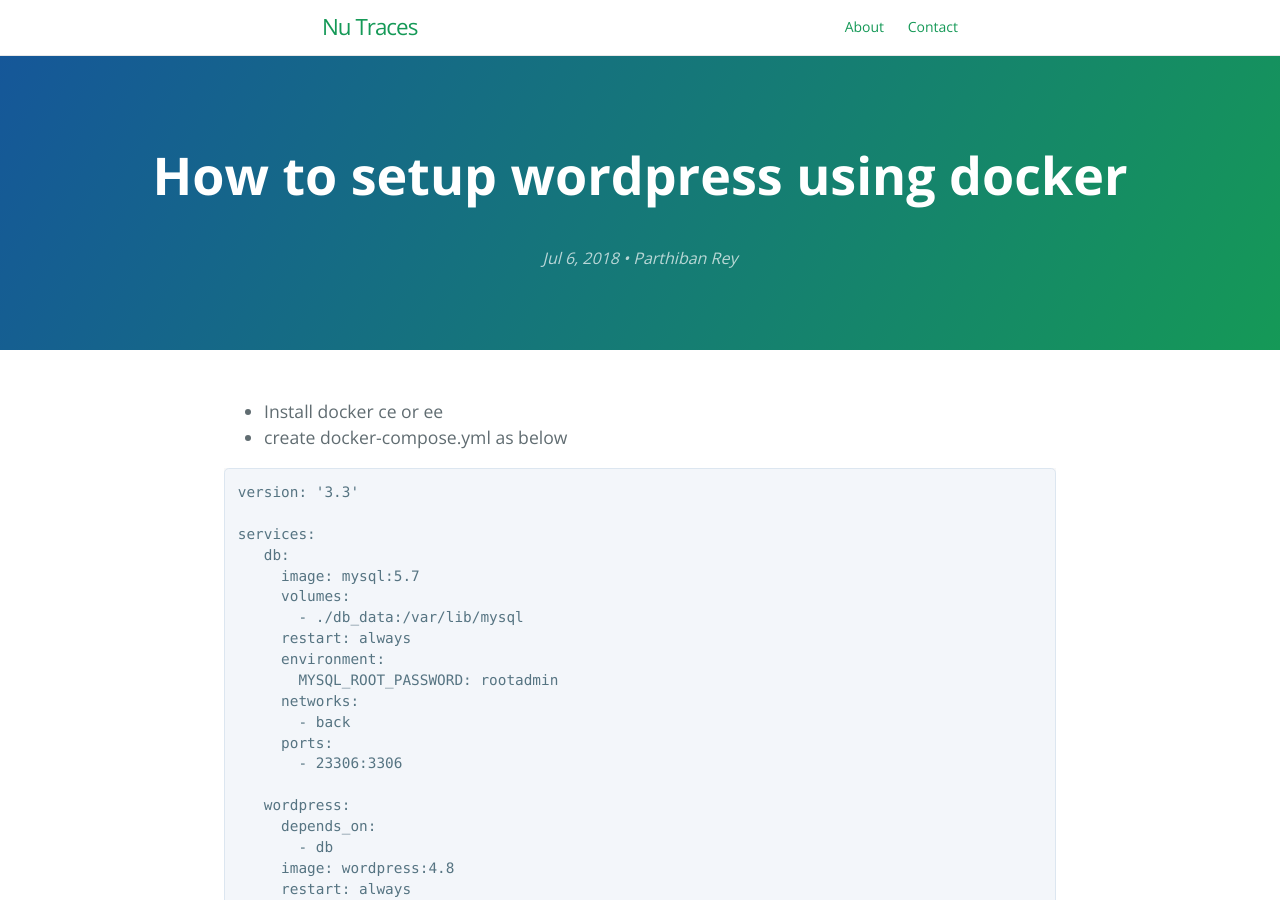
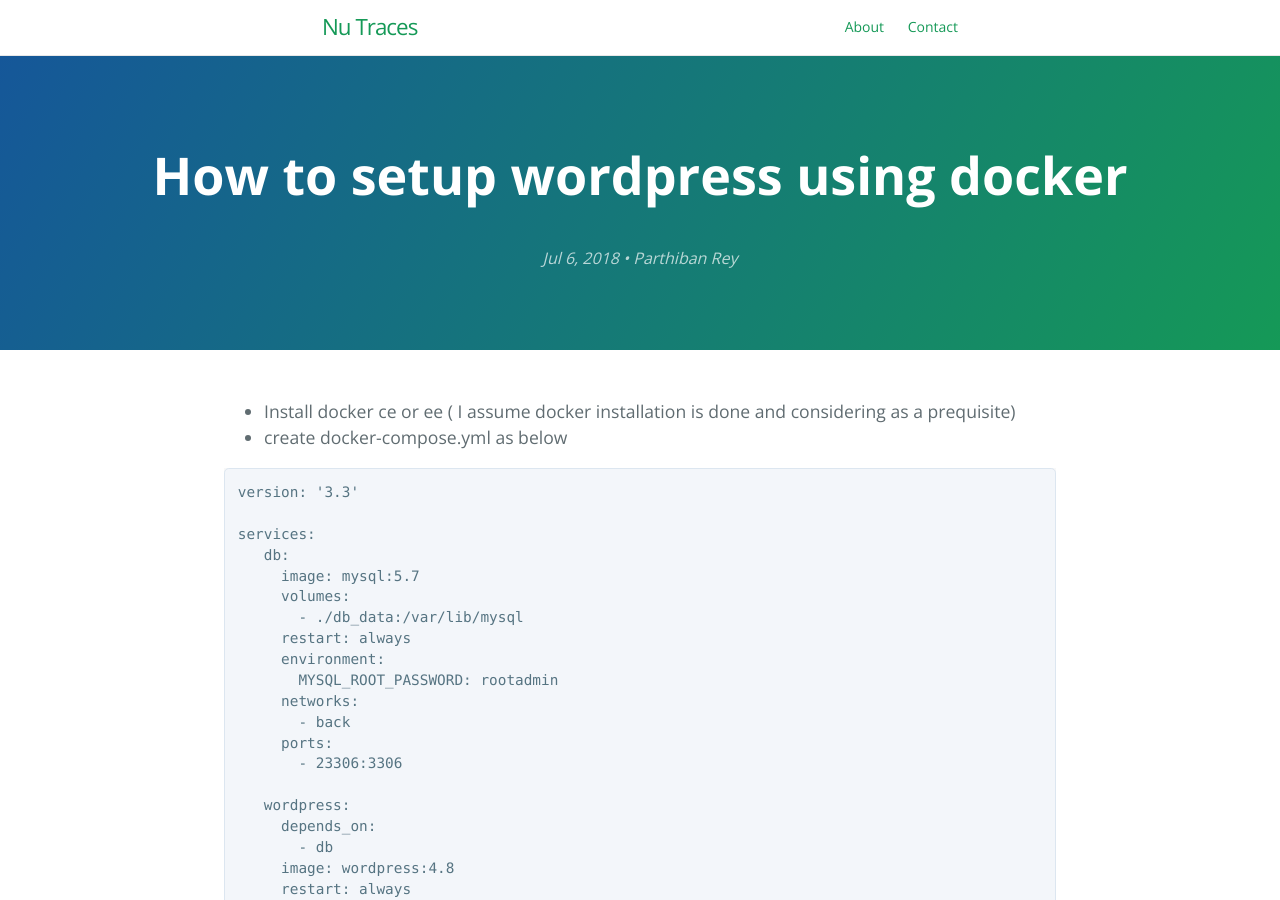
Before and after one commit to nutraces/nutraces.github.io, a Jekyll site: the page built from _posts/2018-07-06-wordpress-docker-setup-migrate.md, in a window 1280 px wide and 900 px high. Built offline with Jekyll 4.4.1, drawn with Linux system fonts in a browser that asks for light colours.

Commit message:
Update 2018-07-06-wordpress-docker-setup-migrate.md

````diff
--- a/_posts/2018-07-06-wordpress-docker-setup-migrate.md
+++ b/_posts/2018-07-06-wordpress-docker-setup-migrate.md
@@ -4,7 +4,7 @@ title: "How to setup wordpress using docker"
 ---
 
 
-* Install docker ce or ee
+* Install docker ce or ee ( I assume docker installation is done and considering as a prequisite)
 * create docker-compose.yml as below
 
 ```
````
